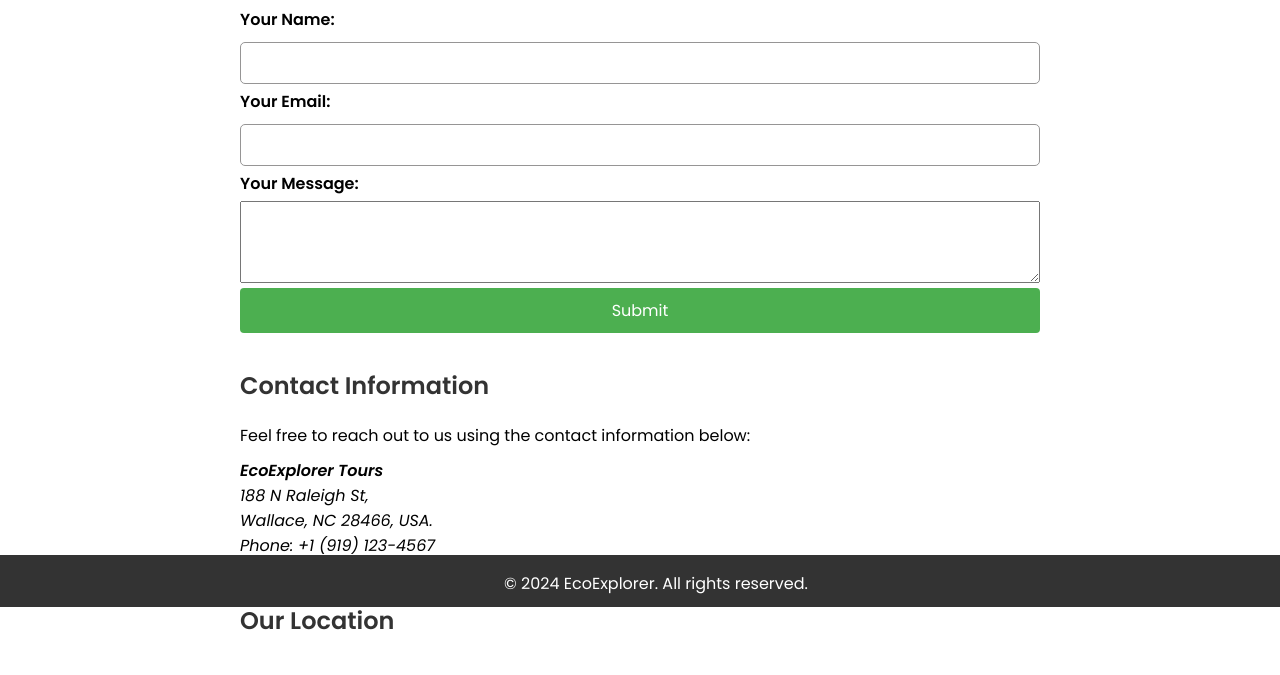
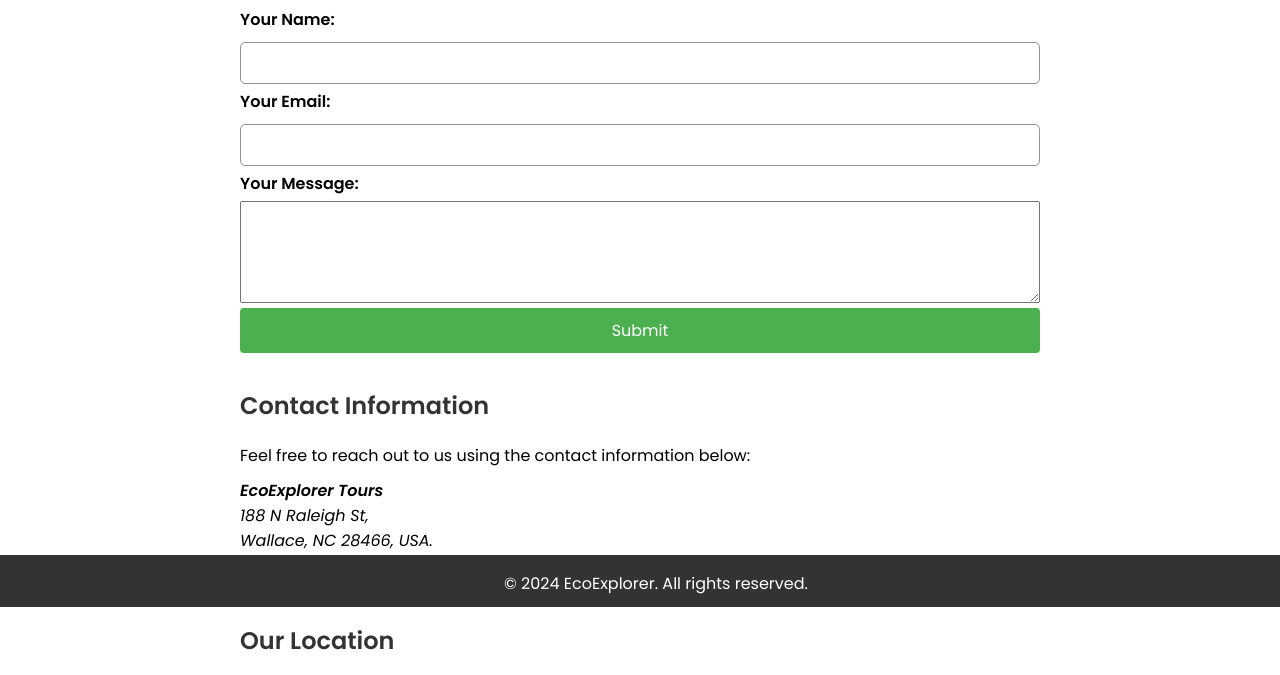
Before and after one commit to ayadeleke/EcoExplorer, a plain HTML site: page contact-us.html in a window 1280 px wide. Shown: the part 193-868 px from the top of the page. Drawn offline with Linux system fonts and the light colour scheme; some packages are replaced by stand-ins of ours; no server answers; grey boxes are pictures that could not be loaded; a script that the page names is missing; files whose address does not match are found by name.

Commit message:
ecoexplorer

```diff
--- a/css/contact-us.css
+++ b/css/contact-us.css
@@ -17,6 +17,11 @@ section {
     margin-bottom: 40px;
 }
 
+#contact textarea {
+    padding: 10px;
+}
+
+
 /* Form styling */
 form {
     display: grid;
```
